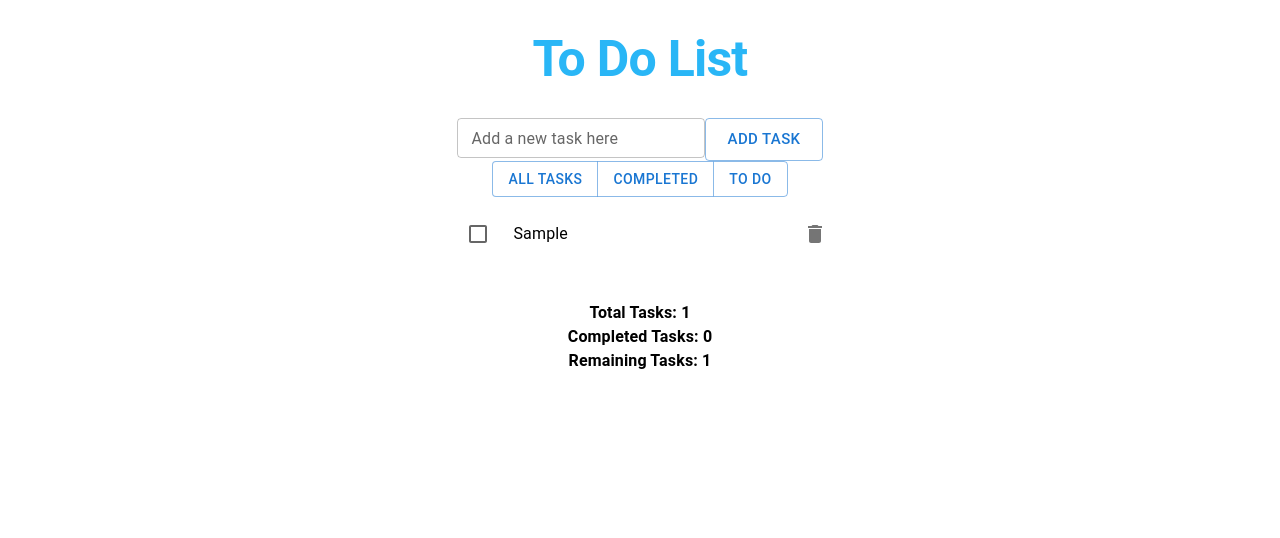
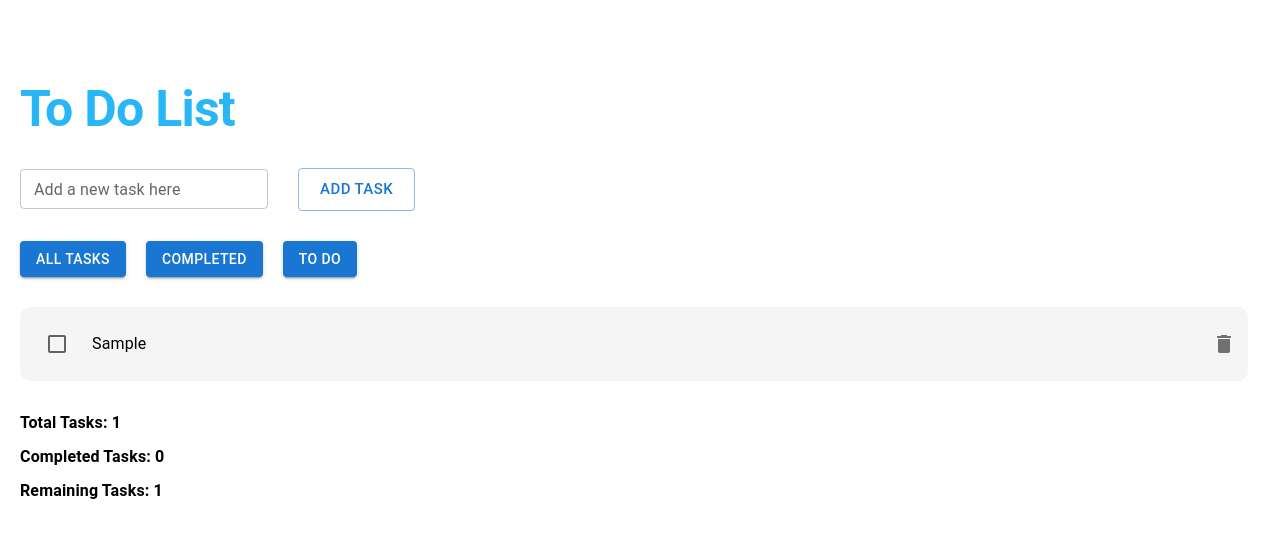
Before and after one commit to AvitalShuster/test-to-do-list, a React (Create React App) app: page / in a window 1280 px wide. Both pictures are taken after typing "Sample" into the empty fields and a click on the button "ADD TASK". Shown: the top 538 px of the page. Built offline with nearby package versions, Linux system fonts and the light colour scheme; the HTML template or start-up script is replaced by a standard one.

Commit message:
Added alerts and changed the web page visibility

```diff
--- a/src/ToDoList.js
+++ b/src/ToDoList.js
@@ -1,13 +1,18 @@
 import { useState } from "react";
 import DeleteIcon from "@mui/icons-material/Delete";
 import { cx } from "@emotion/css";
+import Tooltip from "@mui/material/Tooltip";
+import Alert from "@mui/material/Alert";
+import AlertTitle from "@mui/material/AlertTitle";
+import * as React from "react";
 import { css } from "@emotion/css";
+import CloseIcon from "@mui/icons-material/Close";
+import Collapse from "@mui/material/Collapse";
 import {
   Typography,
   Box,
   Checkbox,
   TextField,
-  ButtonGroup,
   Button,
   List,
   ListItemButton,
@@ -16,38 +21,6 @@ import {
   ListItemSecondaryAction,
   IconButton,
 } from "@mui/material";
-
-const containerStyle = css`
-  display: flex;
-  justify-content: center;
-  align-items: center;
-  flex-direction: column;
-  gap: 30px;
-  .css-o2w69a-MuiTypography-root {
-    color: #29b6f6;
-    font-size: 50px;
-    font-weight: bold;
-    margin-top: 30px;
-  }
-`;
-
-const listContainerStyle = css`
-  width: 100%;
-  max-height: 450px;
-  overflow-x: hidden;
-  overflow-y: auto;
-`;
-
-const completedTaskStyle = css`
-  text-decoration: line-through solid 2px;
-  color: black;
-`;
-
-const FilterByTaskStateOption = {
-  ALL: "all",
-  TODO: "toDo",
-  COMPLETED: "completed",
-};
 
 const ToDoList = () => {
   const storedTasks = localStorage.getItem("tasks");
@@ -60,9 +33,12 @@ const ToDoList = () => {
   const completedTasks = tasks.filter((task) => task.isCompleted);
   const remainingTasks = tasks.filter((task) => !task.isCompleted);
 
+  const [showEmptyStringAlert, setShowEmptyStringAlert] = useState(false);
+  const [showTaskExistsAlert, setShowTaskExistsAlert] = useState(false);
+
   const addTask = () => {
     if (inputValue.trim() === "") {
-      alert("Trying to add an empty string!");
+      setShowEmptyStringAlert(true);
       return;
     }
 
@@ -71,7 +47,7 @@ const ToDoList = () => {
     );
 
     if (isTaskExists) {
-      alert("Task already exists!");
+      setShowTaskExistsAlert(true);
       return;
     }
 
@@ -85,6 +61,9 @@ const ToDoList = () => {
     setTasks(updatedTasks);
     setInputValue("");
     localStorage.setItem("tasks", JSON.stringify(updatedTasks));
+
+    setShowEmptyStringAlert(false);
+    setShowTaskExistsAlert(false);
   };
 
   const deleteTask = (taskId) => {
@@ -110,8 +89,48 @@ const ToDoList = () => {
 
   return (
     <div className={containerStyle}>
+      <Collapse in={showEmptyStringAlert}>
+        <Alert
+          action={
+            <IconButton
+              aria-label="close"
+              color="inherit"
+              size="small"
+              onClick={() => {
+                setShowEmptyStringAlert(false);
+              }}
+            >
+              <CloseIcon fontSize="inherit" />
+            </IconButton>
+          }
+          severity="error"
+        >
+          <AlertTitle>Error</AlertTitle>Trying to add an empty string!
+        </Alert>
+      </Collapse>
+
+      <Collapse in={showTaskExistsAlert}>
+        <Alert
+          action={
+            <IconButton
+              aria-label="close"
+              color="inherit"
+              size="small"
+              onClick={() => {
+                setShowTaskExistsAlert(false);
+              }}
+            >
+              <CloseIcon fontSize="inherit" />
+            </IconButton>
+          }
+          severity="error"
+        >
+          <AlertTitle>Error</AlertTitle>Task already exists!
+        </Alert>
+      </Collapse>
       <Typography variant="h1">To Do List</Typography>
-      <Box>
+      <Box className={boxStyle}>
+        <div>
           <TextField
             id="outlined-basic"
             label="Add a new task here"
@@ -124,19 +143,22 @@ const ToDoList = () => {
           <Button variant="outlined" size="large" onClick={addTask}>
             Add Task
           </Button>
+        </div>
 
-        <Box display="flex" flexDirection="column" alignItems="center">
-          <ButtonGroup
-            variant="outlined"
+        <Box>
+          <div
             size="medium"
             aria-label="outlined primary button group"
+            className={buttonGroupStyle}
           >
             <Button
+              variant="contained"
               onClick={() => setTaskStateFilter(FilterByTaskStateOption.ALL)}
             >
               All Tasks
             </Button>
             <Button
+              variant="contained"
               onClick={() =>
                 setTaskStateFilter(FilterByTaskStateOption.COMPLETED)
               }
@@ -144,21 +166,17 @@ const ToDoList = () => {
               Completed
             </Button>
             <Button
+              variant="contained"
               onClick={() => setTaskStateFilter(FilterByTaskStateOption.TODO)}
             >
               To Do
             </Button>
-          </ButtonGroup>
+          </div>
         </Box>
 
         <List className={listContainerStyle}>
           {filterTasks().map((task) => (
-            <ListItemButton
-              component="li"
-              href="#simple-list"
-              key={task.id}
-              disableGutters
-            >
+            <ListItemButton component="li" href="#simple-list" key={task.id}>
               <ListItemIcon>
                 <Checkbox
                   checked={task.isCompleted}
@@ -172,6 +190,7 @@ const ToDoList = () => {
                 }}
               />
               <ListItemSecondaryAction>
+                <Tooltip title="Delete">
                   <IconButton
                     edge="end"
                     aria-label="delete"
@@ -179,6 +198,7 @@ const ToDoList = () => {
                   >
                     <DeleteIcon />
                   </IconButton>
+                </Tooltip>
               </ListItemSecondaryAction>
             </ListItemButton>
           ))}
@@ -189,7 +209,8 @@ const ToDoList = () => {
         display="flex"
         flexDirection="column"
         justifyContent="center"
-        alignItems="center"
+        alignItems="start"
+        gap="10px"
       >
         <Typography variant="body1" fontWeight="bold">
           Total Tasks: {tasks.length}
@@ -206,3 +227,58 @@ const ToDoList = () => {
 };
 
 export default ToDoList;
+
+const containerStyle = css`
+  display: flex;
+  justify-content: start;
+  align-items: start;
+  flex-direction: column;
+  gap: 30px;
+  padding: 20px;
+
+  .css-1qedkg0 {
+    width: 99%;
+  }
+
+  .css-o2w69a-MuiTypography-root {
+    color: #29b6f6;
+    font-size: 50px;
+    font-weight: bold;
+  }
+`;
+
+const listContainerStyle = css`
+  max-height: 450px;
+  overflow-y: auto;
+  background-color: #f5f5f5;
+  border-radius: 10px;
+  width: 100%;
+`;
+
+const completedTaskStyle = css`
+  text-decoration: line-through solid 2px;
+  color: black;
+`;
+
+const boxStyle = css`
+  display: flex;
+  flex-direction: column;
+  gap: 30px;
+
+  > div {
+    display: flex;
+    gap: 30px;
+    align-items: center;
+  }
+`;
+
+const buttonGroupStyle = css`
+  display: flex;
+  gap: 20px;
+`;
+
+const FilterByTaskStateOption = {
+  ALL: "all",
+  TODO: "toDo",
+  COMPLETED: "completed",
+};
```
Lines whose indentation alone changed are shown as unchanged.
